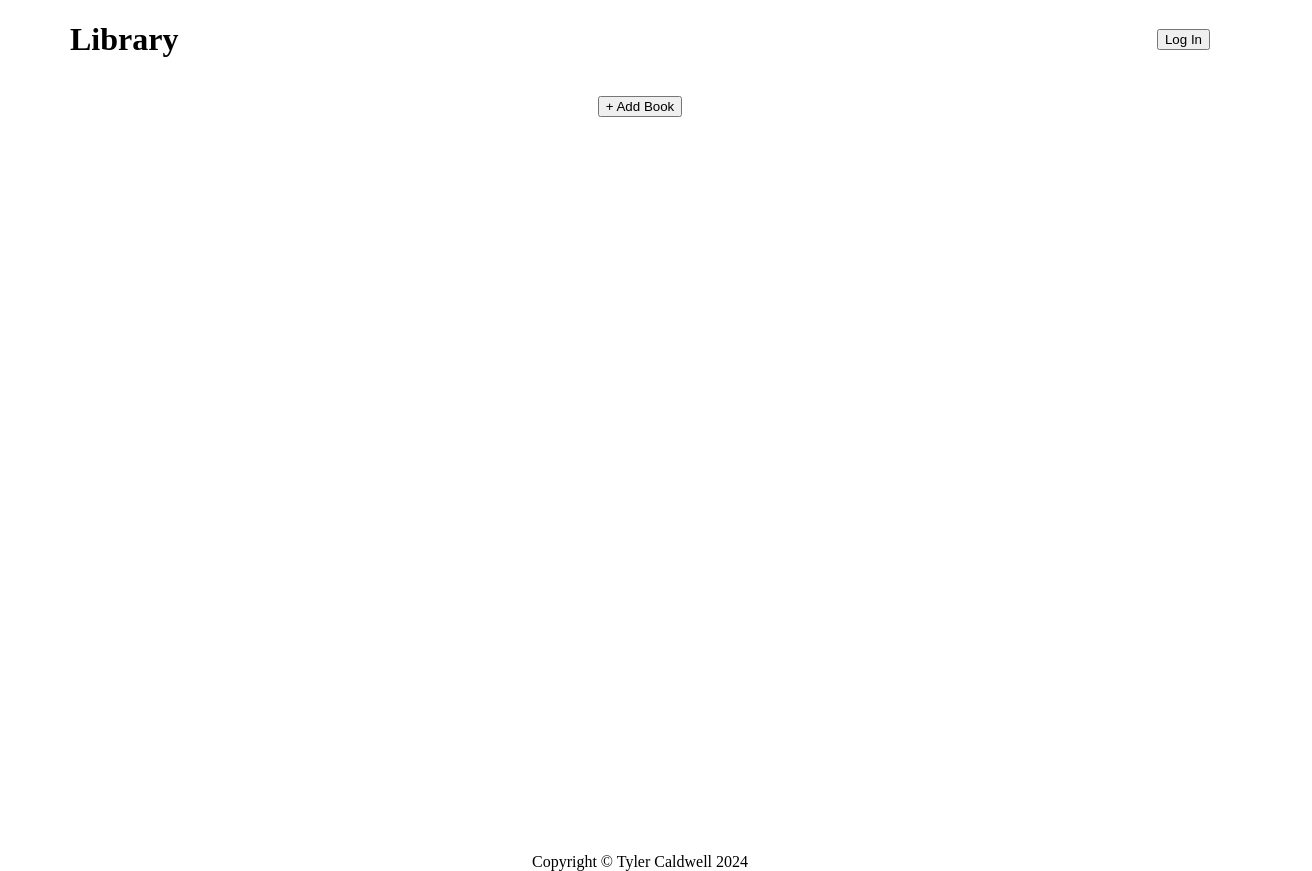
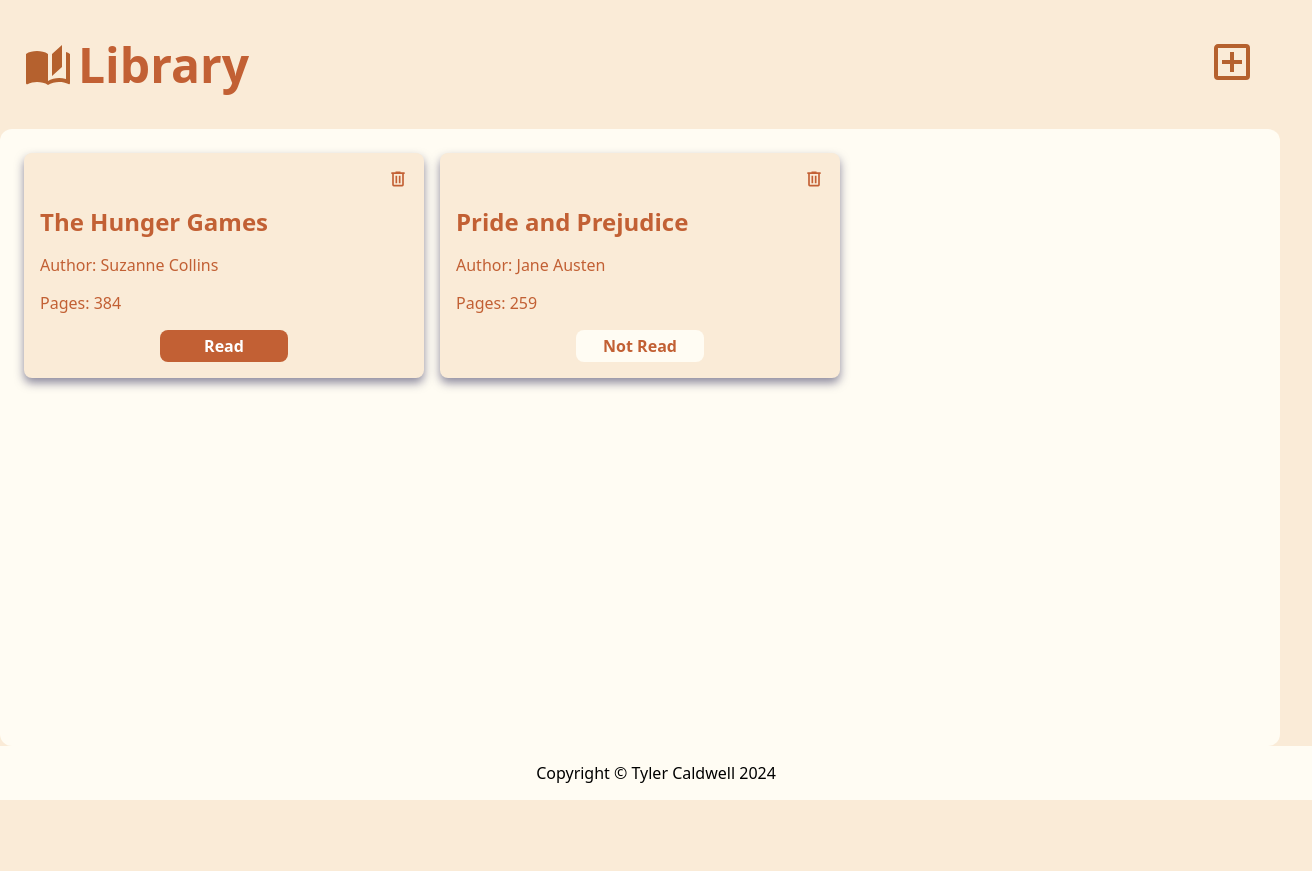
Before and after one commit to tywiththewifi/odin-project-library, a plain HTML site: page index.html in a window 1280 px wide. Shown: the whole page, 1312 px wide, since content can reach past the window. After the commit the page ends 800 px from the top, so only its background shows below. Drawn offline with Linux system fonts and the light colour scheme.

Commit message:
Complete css layout

```diff
--- a/index.html
+++ b/index.html
@@ -10,13 +10,16 @@
 <body>
 
     <div class="header">
+        <div class="logo-wrap">
+        <img class="logo-img" src="images/book-open-page-variant.svg" alt="" height="40px">
         <h1 class="logo">Library</h1>
-        <button class="btn logIn">Log In</button>
+        </div>
+        <div class="addBook">
+            <img class="btn btn-add" src="images/plus-box-outline.svg" alt="+ add book" height="40px">
+        </div>
     </div>
 
-    <div class="addBook">
-        <button class="btn btn-add">+ Add Book</button>
-    </div>
+
 
     <div class="container">
 
@@ -58,13 +61,12 @@
 
         </div>
 
-
-
     </div>
 
     <div class="footer">
         Copyright © Tyler Caldwell 2024
     </div>
 
+
 </body>
 </html>
--- a/script.js
+++ b/script.js
@@ -21,20 +21,7 @@ cancelButton.addEventListener("click", () => {
     clearForm();
     newBookPopUp.close();
 
-})
-
-submitButton.addEventListener("click", (e) => {
-    e.preventDefault();
-    let newBook = new Book(titleInput.value,
-        authorInput.value,
-        parseInt(pagesInput.value),
-        readBookInput.checked);
-
-    addBooktoLibrary(newBook);
-    displayBook(newBook);
-    newBookPopUp.close();
-    clearForm();
-})
+});
 
 function clearForm() {
     titleInput.value = "";
@@ -46,8 +33,8 @@ function clearForm() {
 class Book {
     constructor (title, author, pages, haveRead) {
         this.title = title;
-        this.author = author;
-        this.pages = pages;
+        this.author = "Author: " + author;
+        this.pages = "Pages: " + pages;
         this.haveRead = haveRead;
         this.info = function() {
             console.log(this.title + " by " + this.author + ", " + this.pages + " pages, " + this.haveRead)
@@ -60,13 +47,13 @@ class Book {
     };
 
     toggleStatus() {
-        this.read = this.read ? false : true;
+        this.haveRead = this.haveRead ? false : true;
 };
 
 };
 
 
-function addBooktoLibrary(newBook) {
+function addBookToLibrary(newBook) {
     newBook.assignID();
     myLibrary.push(newBook);
     console.log(`${newBook.title} added to library! ID: ${newBook.bookID}`)
@@ -78,20 +65,23 @@ function displayBook(book) {
     card.classList = 'card';
     card.setAttribute('data-book-id', book.bookID);
     let title = document.createElement('div');
+    title.classList = 'title';
     title.textContent = `${book.title}`;
     let author = document.createElement('div');
+    author.classList = 'author';
     author.textContent = `${book.author}`;
     let pages = document.createElement('div');
-    pages.textContent = `${book.pages} ${book.pages === 1 ? " page" : " pages"}`;
+    pages.classList = 'pages';
+    pages.textContent = `${book.pages}`;
     let read = document.createElement('button');
-    read.textContent = `${book.read ? "Read" : "Not Read"}`
-    read.classList = `${book.read ? "read" : "not read"} grow`;
+    read.textContent = `${book.haveRead ? "Read" : "Not Read"}`
+    read.classList = `${book.haveRead ? "read" : "not-read"} grow`;
     read.style.width = '80px';
     read.style.height = '30px';
     read.addEventListener('click', () => {
         book.toggleStatus();
-        read.textContent = `${book.read ? "Read" : "Not Read"}`;
-        read.classList = `${book.read ? "read" : "not read"}`;
+        read.textContent = `${book.haveRead ? "Read" : "Not Read"}`;
+        read.classList = `${book.haveRead ? "read" : "not-read"}`;
     });
 
     let deleteButton = document.createElement('img');
@@ -114,8 +104,27 @@ function displayBook(book) {
 }
 
 function displayBooks() {
-    for (book of myLibrary);
+    for (book of myLibrary) {
         displayBook(book);
+    }
 }
 
+theHungerGames = new Book("The Hunger Games", "Suzanne Collins", 384, true);
+prideAndPrejudice = new Book("Pride and Prejudice", "Jane Austen", 259, false);
+addBookToLibrary(theHungerGames);
+addBookToLibrary(prideAndPrejudice);
+
 displayBooks();
+
+submitButton.addEventListener("click", (e) => {
+    e.preventDefault();
+    let newBook = new Book(titleInput.value,
+        authorInput.value,
+        parseInt(pagesInput.value),
+        readBookInput.checked);
+
+    addBookToLibrary(newBook);
+    displayBook(newBook);
+    newBookPopUp.close();
+    clearForm();
+})
--- a/styles.css
+++ b/styles.css
@@ -1,40 +1,84 @@
-body {
+:root {
+    --main-color: #fffcf3;
+    --background-color: antiquewhite;
+    font-family: system-ui, -apple-system, BlinkMacSystemFont, 'Segoe UI', Roboto, Oxygen, Ubuntu, Cantarell, 'Open Sans', 'Helvetica Neue', sans-serif;
+
+}
+
+html, body {
     margin:0;
     padding:0;
     box-sizing: border-box;
+    height: 100%;
+    display: flex;
+    flex-direction: column;
+    font-size: 16px;
+}
+
+body {
+    background-color: var(--background-color);
 }
 
 .container {
     display: grid;
-    grid-template-rows: 4fr 0.5fr;
+    grid-template-rows: 4fr 0.2fr;
     grid-template-columns: 1fr;
     align-items: center;
     justify-content: center;
-
+    flex: 1;
+    border-radius: 12px;
+    background-color: var(--main-color);
+    padding-top: 24px;
 }
 
 .bookCards {
     display: grid;
     grid-template-rows: 1fr;
     grid-template-columns: repeat(3, 1fr);
+    grid-auto-rows: 1fr;
     align-items: start;
     justify-content: center;
-    min-height: 80vh;
+    height: 100%;
+    padding: 24px;
+    gap: 16px;
 
 }
 
 .header {
     display: flex;
     justify-content: space-between;
-    padding: 0 70px;
+    padding: 0px 24px;
+    align-items: center;
+    background-color: var(--background-color);
+}
+
+.logo {
+    font-size: 3rem;
+    color: #c26034;
+}
+
+.logo-img {
+    height: 3em;
+    filter: invert(49%) sepia(15%) saturate(2501%) hue-rotate(339deg) brightness(83%) contrast(80%);
+
+}
+
+.logo-wrap {
+    display: flex;
+    gap: 6px;
     align-items: center;
 }
 
-.addBook {
-    display: flex;
-    margin: auto;
-    justify-content: center;
-    padding: 16px 0px;
+.btn-add {
+    height: 3rem;
+    filter: invert(49%) sepia(15%) saturate(2501%) hue-rotate(339deg) brightness(83%) contrast(80%);
+
+}
+
+.btn-add:hover {
+    transform: translateY(-2px);
+    box-shadow: 0px 10px 20px 2px rgba(30, 27, 75, 0.25);
+    transition: transform ease .5s, box-shadow ease .5s;
 }
 
 .footer {
@@ -42,10 +86,65 @@ body {
     margin: auto;
     justify-content: center;
     align-items: end;
+    width: 100%;
+    padding: 16px;
+    background-color: var(--main-color);
 }
 
 .card {
-    background-color: aqua;
+    background-color: var(--background-color);
     padding: 16px;
     border-radius: 8px;
+    display: flex;
+    flex-direction: column;
+    align-items: center;
+    justify-content: center;
+    gap: 1rem;
+    box-shadow: 0px 5px 10px 0px rgba(30, 27, 75, 0.5);
+    transition: transform ease .5s, box-shadow ease .5s;
+    min-height: 150px;
 }
+
+.card:hover {
+    transform: translateY(-2px);
+    box-shadow: 0px 10px 20px 2px rgba(30, 27, 75, 0.25);
+}
+
+.read, .not-read {
+    font-size: inherit;
+    font-family: inherit;
+    padding: 1rem 4rem;
+    display: flex;
+    align-items: center;
+    justify-content: center;
+    border: none;
+    border-radius: 8px;
+    min-width: 4rem;
+    white-space: nowrap;
+    font-weight: bold;
+}
+
+.read {
+    background-color: #c26034;
+    color: white;
+}
+
+.not-read {
+    background-color: #fffcf3;
+    color: #c26034;
+}
+
+.remove {
+    align-self: end;
+    filter: invert(49%) sepia(21%) saturate(2501%) hue-rotate(339deg) brightness(83%) contrast(80%);
+}
+
+.title, .author, .pages {
+    align-self: start;
+    color: #c26034;
+}
+
+.title {
+    font-size: 1.5rem;
+    font-weight: bold;
+}
```
Also changed, not shown: images/book-open-page-variant.svg (added), images/plus-box-outline.svg (added).
